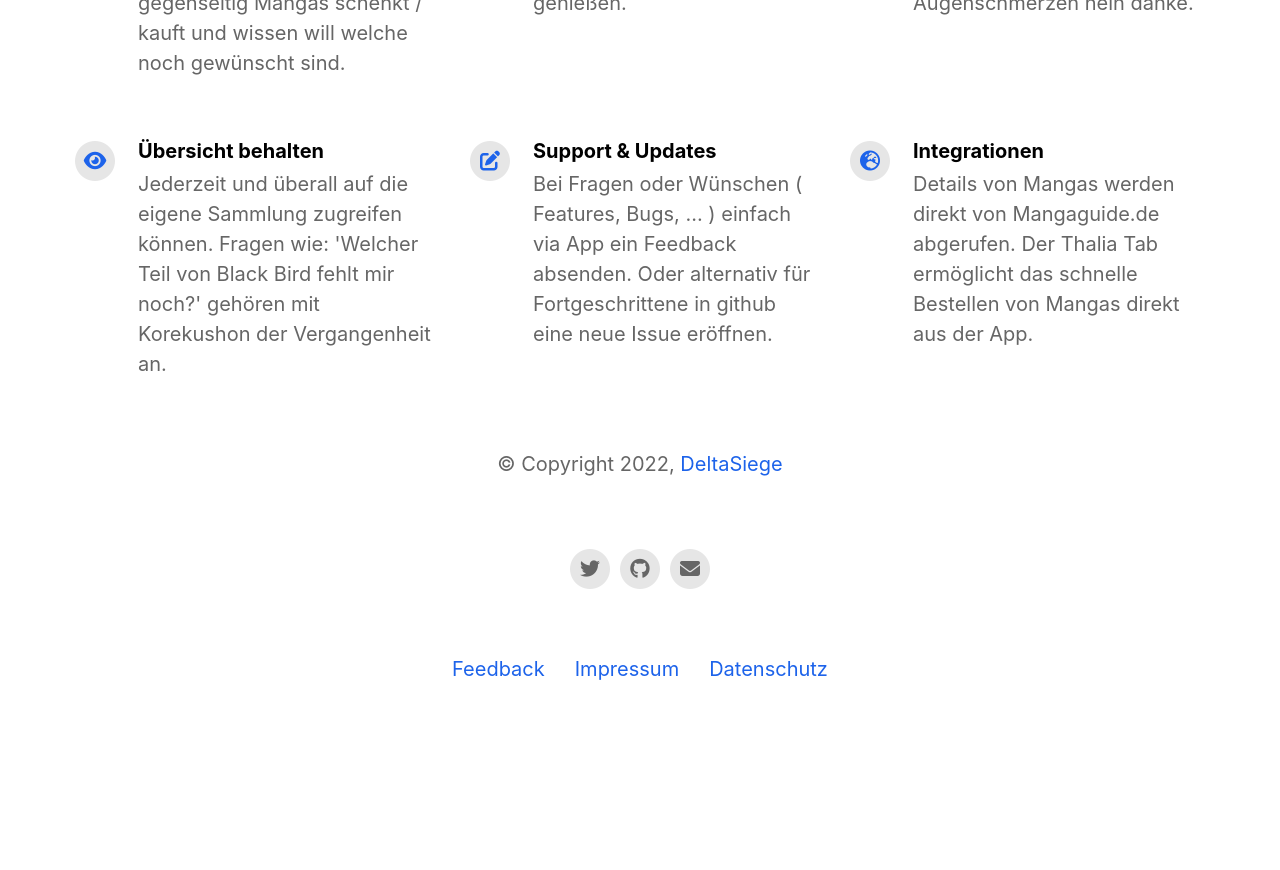
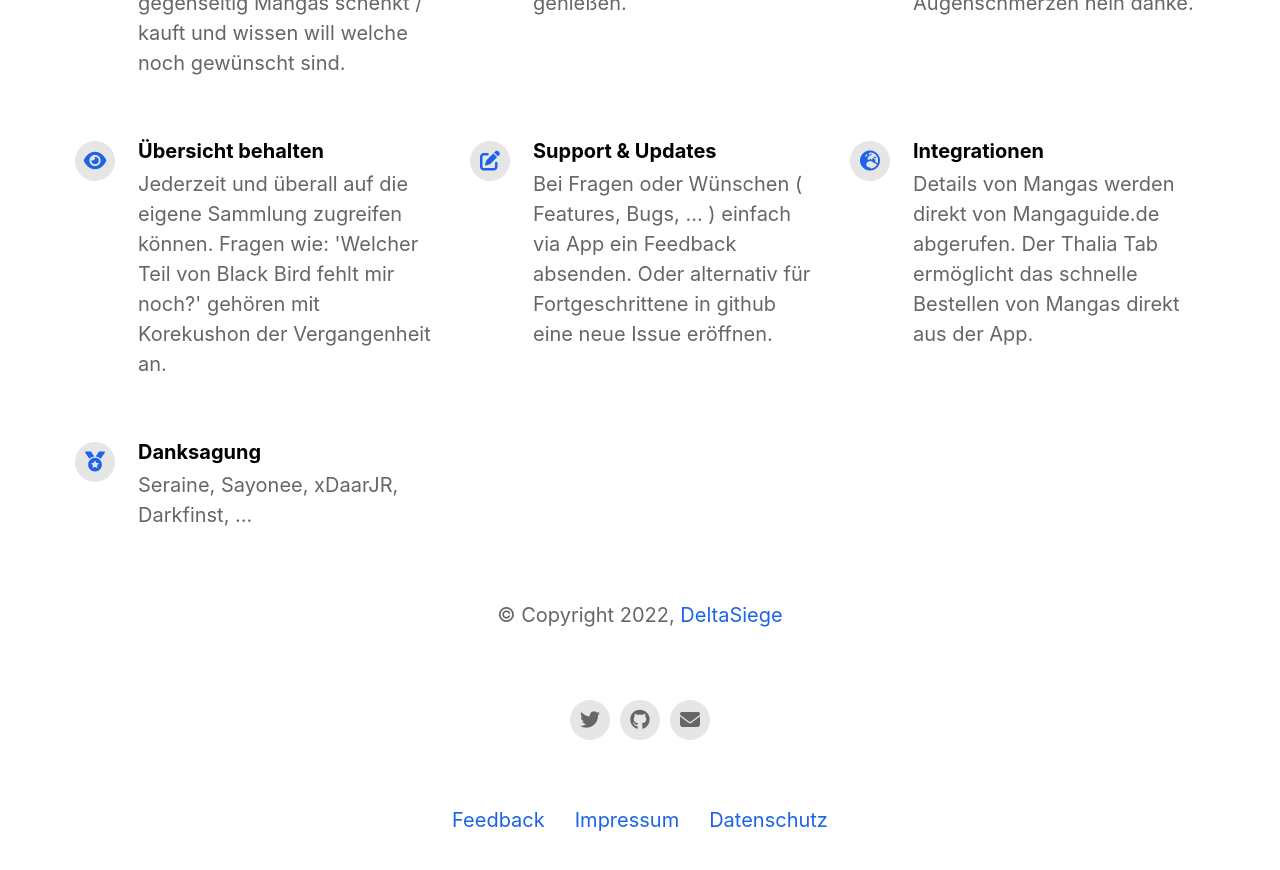
Before and after one commit to undeaDD/Korekushon, a Jekyll site: the page built from index.html, in a window 1280 px wide and 900 px high, scrolled down 1455 px. Shown: the top 870 px of the window. Built offline with Jekyll 4.4.1, drawn with Linux system fonts in a browser that asks for light colours; nearby versions of some CDN libraries; before the commit the page ends 2204 px from its top, so only the background shows below that.

Commit message:
update config

```diff
--- a/_config.yml
+++ b/_config.yml
@@ -65,16 +65,20 @@ features:
     description: Details von Mangas werden direkt von Mangaguide.de abgerufen. Der Thalia Tab ermöglicht das schnelle Bestellen von Mangas direkt aus der App.
     fontawesome_icon_name: earth-europe
 
+  - title: Danksagung
+    description: Seraine, Sayonee, xDaarJR, Darkfinst, ...
+    fontawesome_icon_name: medal
+
 # Theme Settings
 topbar_color: "#000000"
 topbar_transparency: 0.1
 topbar_title_color: "#ffffff"
 
-cover_image: assets/headerimage.png # Replace with alternative image path or image URL.
+cover_image: assets/headerimage.png
 cover_overlay_color: "#363b3d"
 cover_overlay_transparency: 0.8
 
-device_color: white # Set to: blue, black, yellow, coral or white.
+device_color: white
 
 body_background_color: "#ffffff"
 
```
